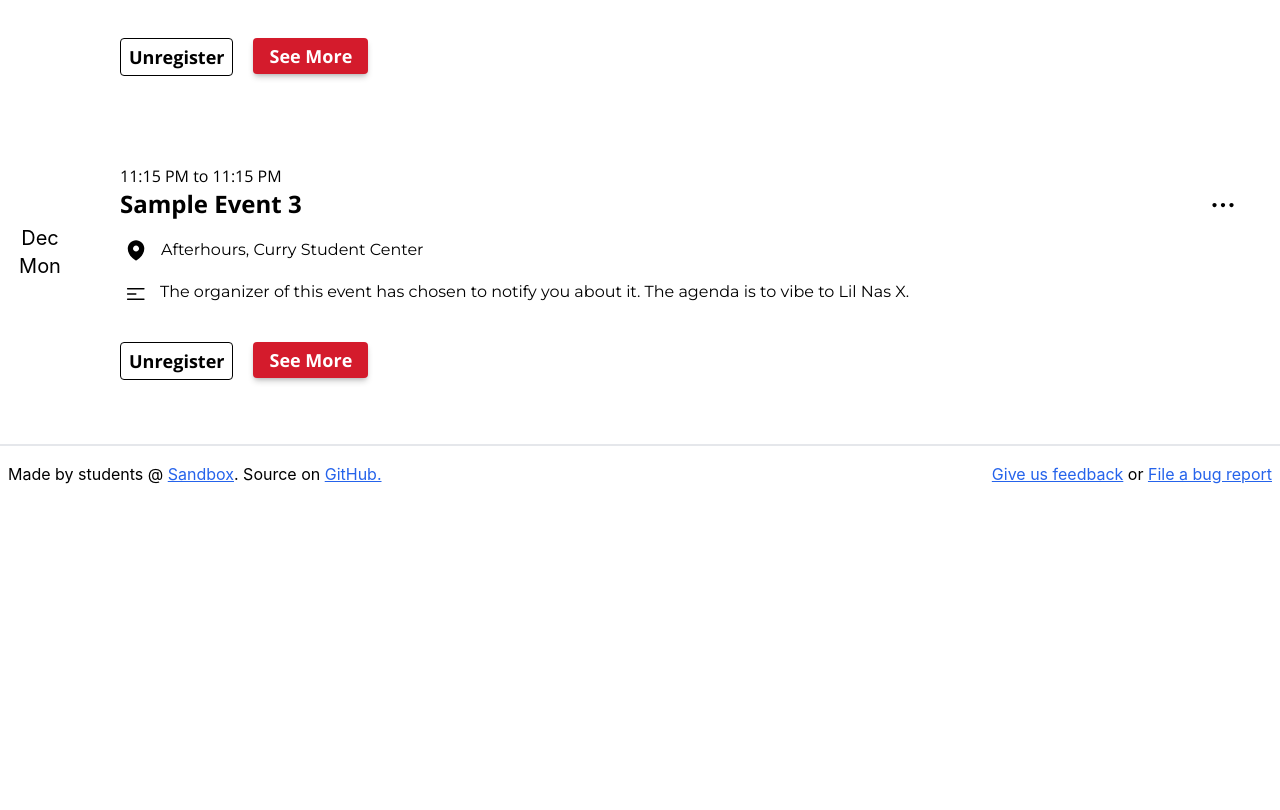
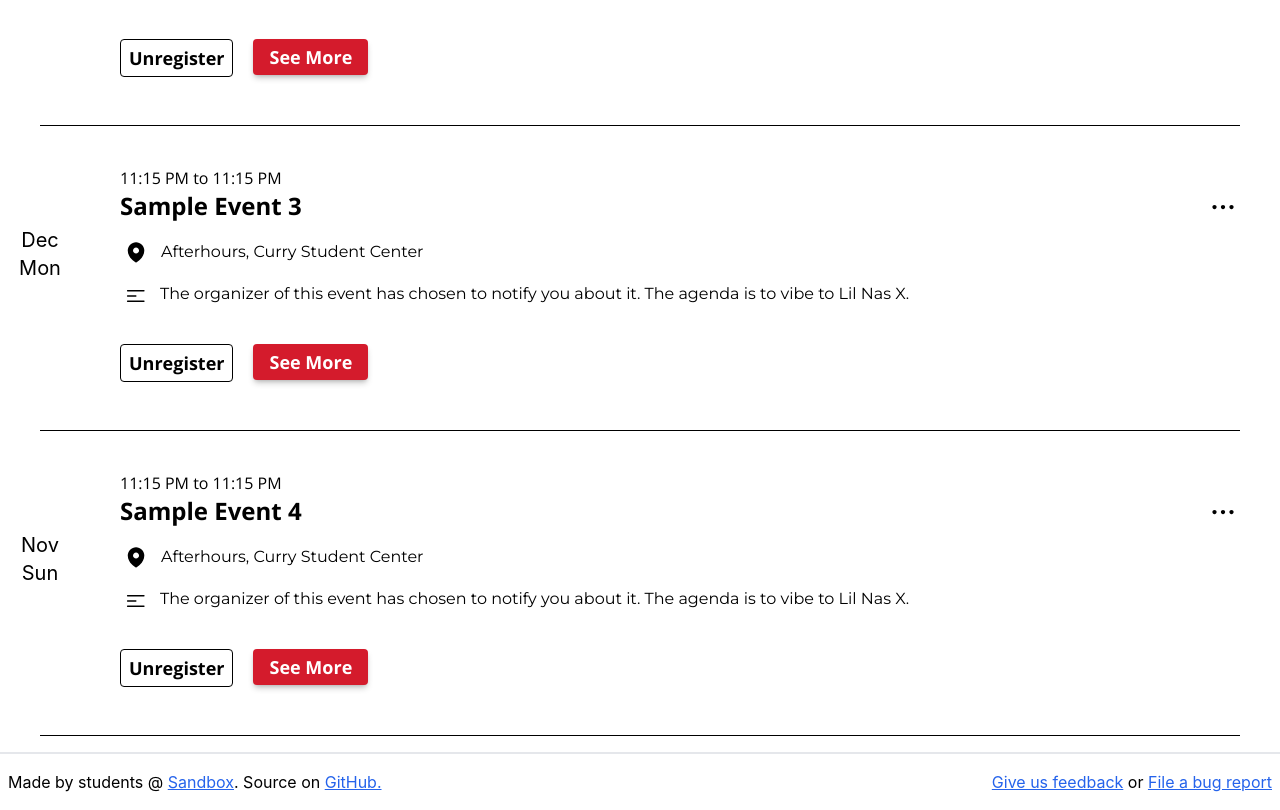
Before and after one commit to sandboxnu/sga-tooling, a React (Create React App) app: page /events in a window 1280 px wide. Shown: the part 742-1552 px from the top of the page. Before the commit the page ends 1244 px from the top, so only its background shows below. Built offline with nearby package versions, Linux system fonts and the light colour scheme.

Commit message:
Hide black line for same day events

```diff
--- a/src/events.json
+++ b/src/events.json
@@ -19,5 +19,12 @@
     "endTime": "December 26, 1995 23:15:30",
     "location": "Afterhours, Curry Student Center",
     "description": "The organizer of this event has chosen to notify you about it. The agenda is to vibe to Lil Nas X."
+  },
+  {
+    "name": "Sample Event 4",
+    "startTime": "November 20, 2022 23:15:30",
+    "endTime": "November 20, 2022 23:15:30",
+    "location": "Afterhours, Curry Student Center",
+    "description": "The organizer of this event has chosen to notify you about it. The agenda is to vibe to Lil Nas X."
   }
 ]
--- a/src/pages/Homepage.tsx
+++ b/src/pages/Homepage.tsx
@@ -20,7 +20,7 @@ const Homepage = (): ReactElement => {
   }
 
   function isSameDay(date1: Date, date2: Date) {
-    return date1.toDateString === date2.toDateString;
+    return date1.toDateString() === date2.toDateString();
   }
 
   const events: Event[] = EventsJSON.map((e) => {
@@ -40,10 +40,20 @@ const Homepage = (): ReactElement => {
   // Filters events into their corresponding status.
   events.reduce(
     function (result, curr, i) {
+      let component = (
+        <>
+          <EventCard key={curr.name} {...curr} />
+          {i > 0 &&
+          isSameDay(curr.startTime, events[i - 1].startTime) ? null : (
+            <hr className="border-black home-mx" />
+          )}
+        </>
+      );
+
       if (curr.status === Status.Live) {
-        result[0].push(<EventCard key={curr.name} {...curr} />);
+        result[0].push(component);
       } else {
-        result[1].push(<EventCard key={curr.name} {...curr} />);
+        result[1].push(component);
       }
 
       return result;
```
